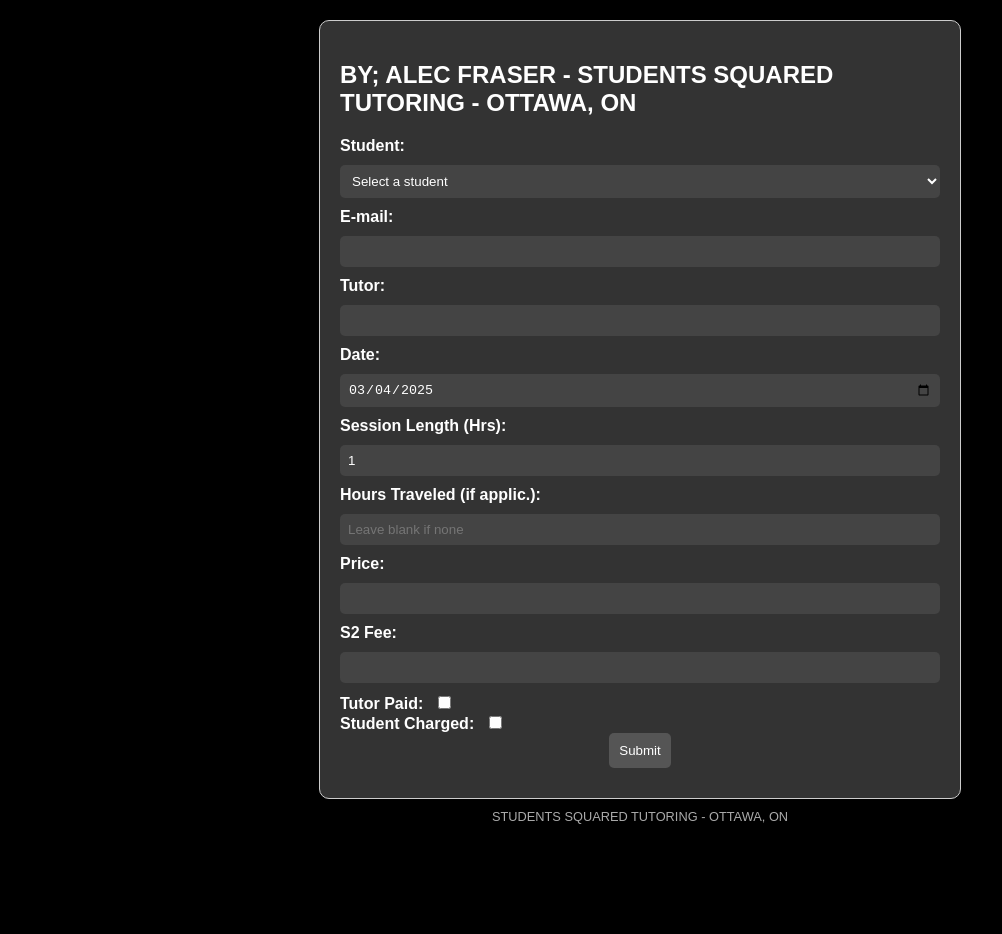
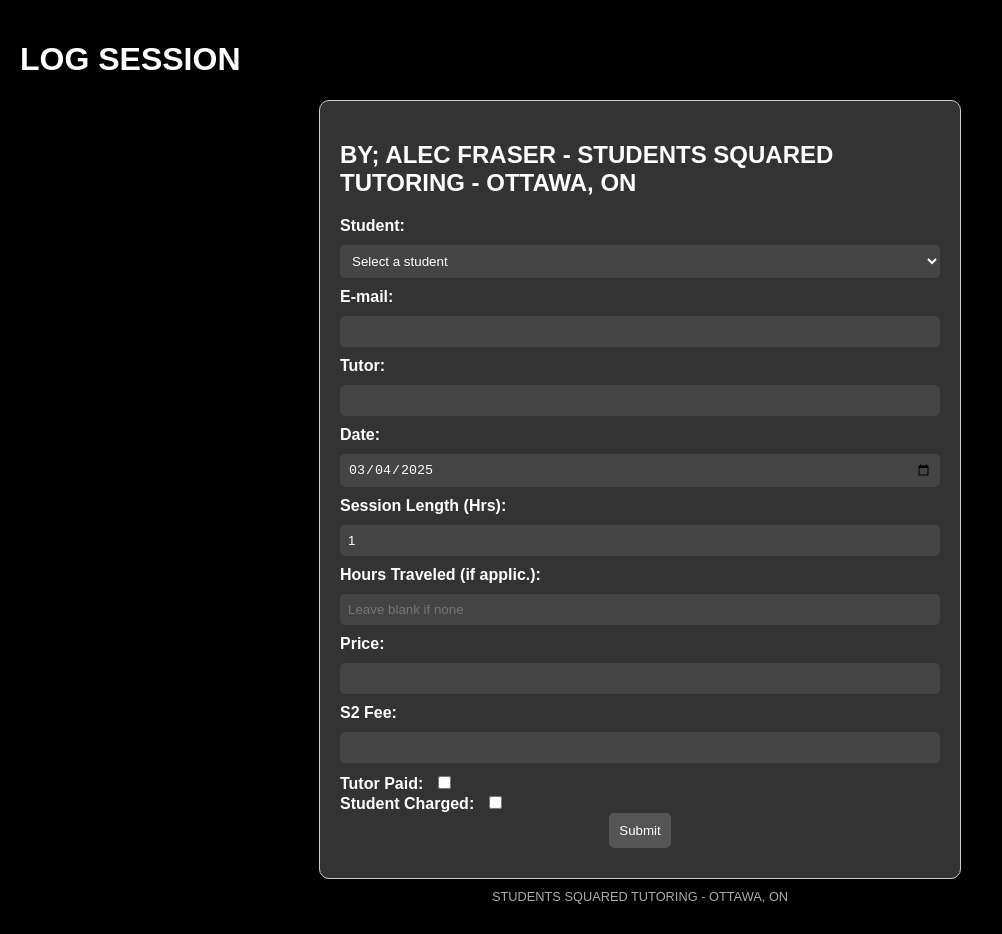
Before and after one commit to S2ADMINCAN/SESSIONS, a plain HTML site: page logsession.html in a window 1280 px wide. Shown: the whole page, without its empty margins (0-1002 px from the left). Before the commit the page ends 854 px from the top, so only its background shows below. Drawn offline with Linux system fonts and the light colour scheme; a script that the page names is missing.

Commit message:
Update logsession.html

```diff
--- a/logsession.html
+++ b/logsession.html
@@ -3,7 +3,7 @@
 <head>
   <meta charset="UTF-8" />
   <meta name="viewport" content="width=device-width, initial-scale=1.0"/>
-  <title>LOG SESSION</title>
+  <h1>LOG SESSION</h1>
   <style>
     body {
       font-family: Arial, sans-serif;
```
